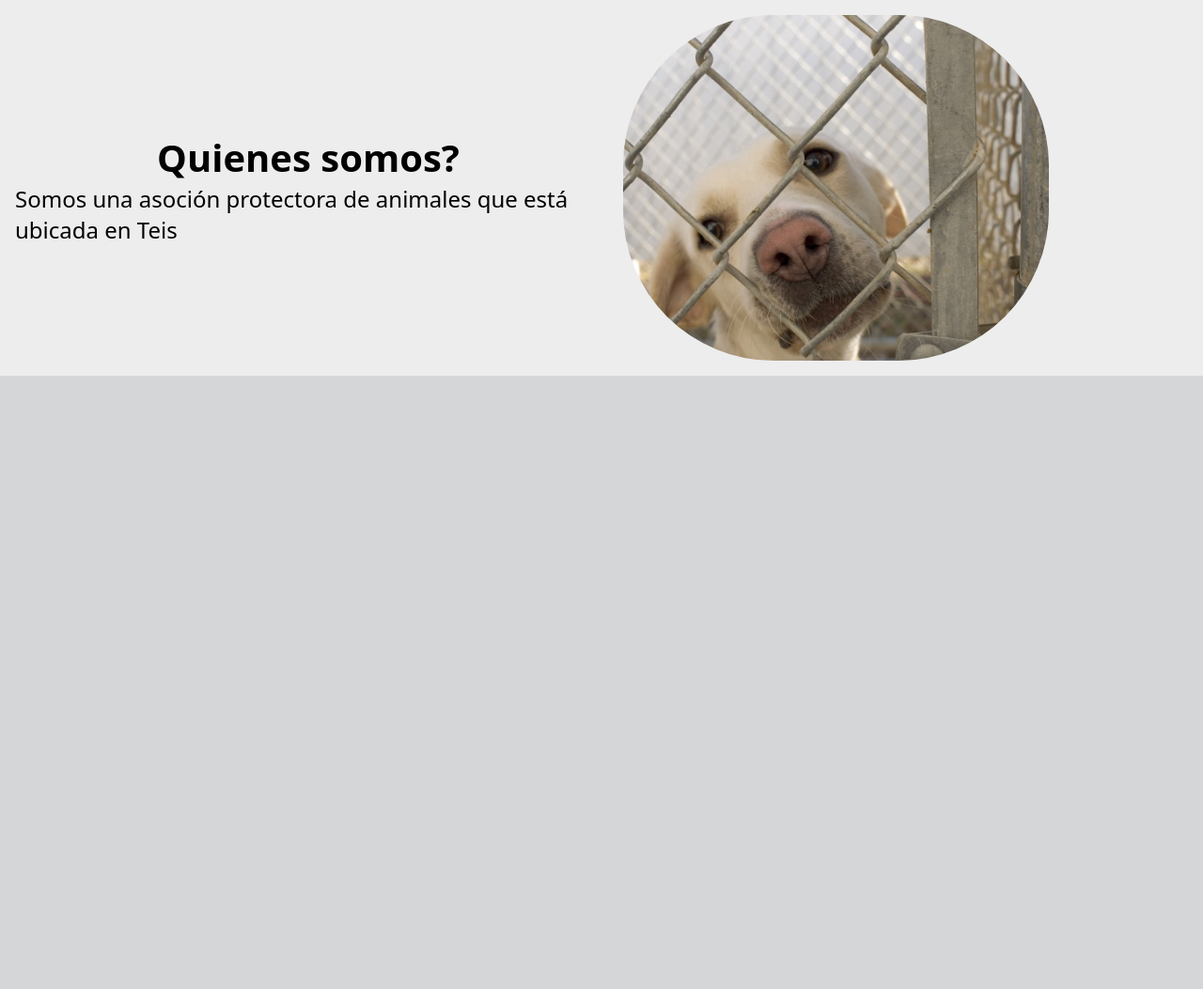
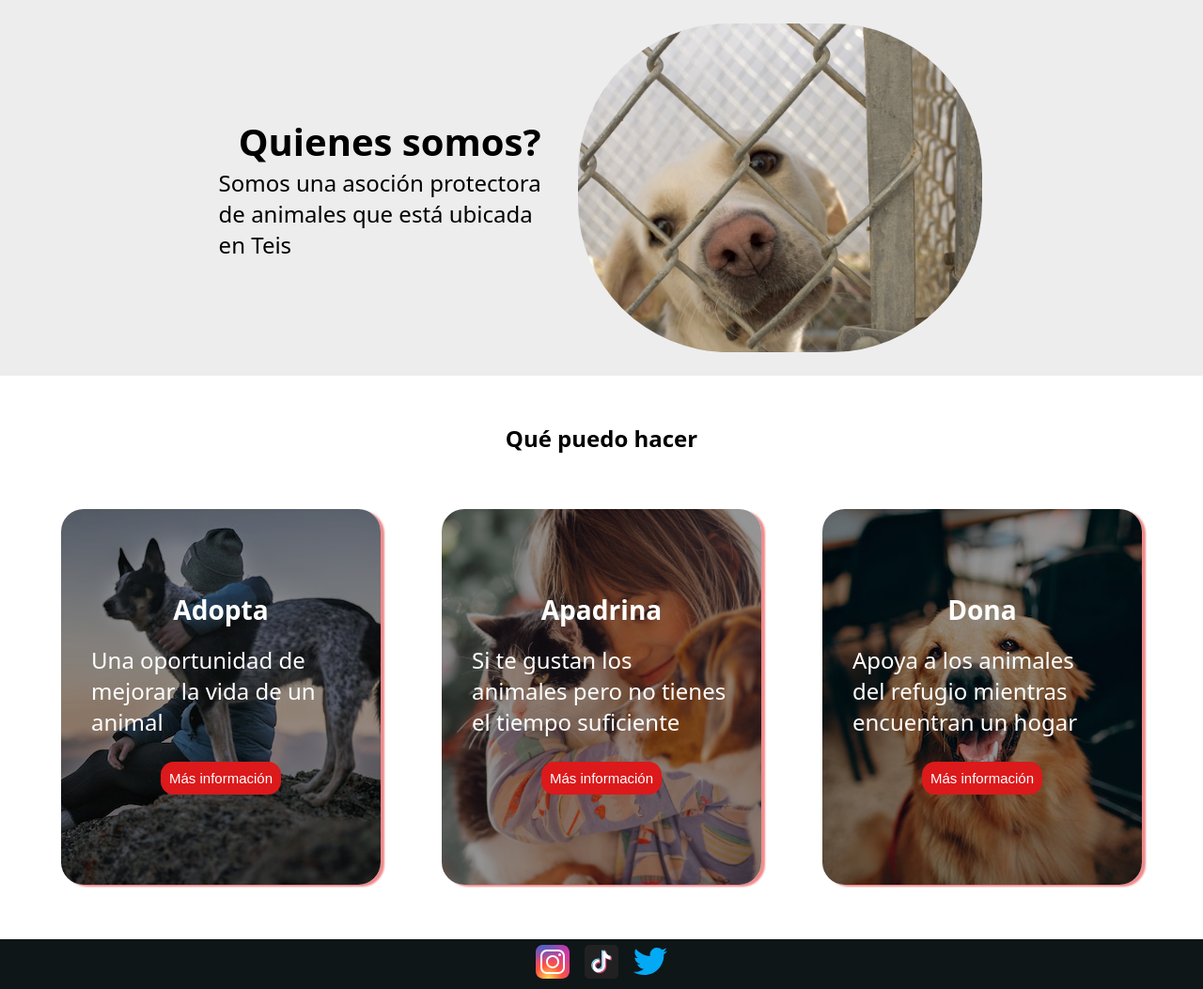
Before and after one commit to rubenfreiria/Proyecto, a PHP site: page / in a window 1280 px wide. Shown: the part 512-1565 px from the top of the page at 94% size. Before the commit the page ends 912 px from the top, so only its background shows below. Run offline with PHP 8.4, Linux system fonts and the light colour scheme.

Commit message:
Se añaden mas contenidos al index

```diff
--- a/index.html
+++ b/index.html
@@ -11,7 +11,7 @@
     <header>
       <nav id="menu">
         <div id="menuIzquierda">
-          <img class="elementoMenu" id="logoHeader" src="img\logoWhite.png" />
+          <img class="elementoMenu" id="logoHeader" src="./img/logos/logoWhite.png" />
           <h3>
             <a class="elementoMenu" id="h3Menu" href="index.html">Protectora</a>
           </h3>
@@ -45,13 +45,44 @@
     <section id="quienesSomos">
       <div id="containerQuienesSomos">
         <h2>Quienes somos?</h2>
-        <p>Somos una asoción protectora de animales
-          que está ubicada en Teis</p>
+        <p>Somos una asoción protectora de animales que está ubicada en Teis</p>
       </div>
       <div id="containerImgPerroEncerrado">
-        <img src="./img/perroJaula.jpg" alt="perroEncerrado">
+        <img src="./img/perroJaula.jpg" alt="perroEncerrado" />
       </div>
     </section>
-    <footer id="footer-index"></footer>
+    <section id="quePuedoHacer">
+      <h1>Qué puedo hacer</h1>
+      <div id="cardsContainer">
+        <div class="cardQuePuedohacer" id="cardAdopta">
+          <h3>Adopta</h3>
+          <p>Una oportunidad de mejorar la vida de un animal</p>
+          <button>Más información</button>
+        </div>
+        <div class="cardQuePuedohacer" id="cardApadrina">
+          <h3>Apadrina</h3>
+          <p>Si te gustan los animales pero no tienes el tiempo suficiente</p>
+          <button>Más información</button>
+        </div>
+        <div class="cardQuePuedohacer" id="cardDona">
+          <h3>Dona</h3>
+          <p>Apoya a los animales del refugio mientras encuentran un hogar</p>
+          <button>Más información</button>
+        </div>
+      </div>
+    </section>
+    <footer id="footer-index">
+      <div id="social">
+        <a>
+          <img id="twitter" src="./img/social/instagram.svg" alt="twitter" />
+        </a>
+        <a>
+          <img id="instagram" src="./img/social/tiktok.svg" alt="instagram" />
+        </a>
+        <a>
+          <img id="tiktok" src="./img/social/twitter.svg" alt="tiktok" />
+        </a>
+      </div>
+    </footer>
   </body>
 </html>
--- a/styles/styles.css
+++ b/styles/styles.css
@@ -132,6 +132,10 @@ a:active {
   color: var(--main-black);
 }
 
+.menuLink:hover {
+  background-color: var(--main-white);
+}
+
 #index-main {
   display: flex;
   align-items: center;
@@ -172,46 +176,143 @@ a:active {
 }
 
 /* Estilos quienes somos */
-#quienesSomos{
+#quienesSomos {
   width: 100%;
   height: 400px;
   background-color: var(--main-grey);
   display: flex;
   flex-direction: row;
+  justify-content: center;
+  align-items: center;
   padding: 16px;
 }
 
-#containerQuienesSomos{
-  width: 50%;
-  height: 100%;
+#containerQuienesSomos {
+  width: 380px;
+  height: 400px;
   display: flex;
   justify-content: center;
   align-items: center;
   flex-direction: column;
 }
 
-#containerQuienesSomos h2{
+#containerQuienesSomos h2 {
   color: black;
   font-size: 40px;
+  padding-right: 16px;
+  padding-left: 16px;
 }
 
-#containerQuienesSomos p{
+#containerQuienesSomos p {
   color: black;
   font-size: 24px;
+  padding-right: 8px;
+  padding-left: 8px;
 }
 
-#containerImgPerroEncerrado{
+#containerImgPerroEncerrado {
   display: flex;
   justify-content: center;
   align-items: center;
-  width: 40%;
   height: 100%;
+  padding-right: 10px;
+  padding-left: 10px;
 }
 
-#containerImgPerroEncerrado img{
-  height: 100%;
-  border-radius:10rem;
+#containerImgPerroEncerrado img {
+  height: 350px;
+  border-radius: 10rem;
 }
+
+@media screen and (max-width: 660px) {
+  #quienesSomos {
+    width: 100%;
+    height: 600px;
+    display: flex;
+    justify-content: space-between;
+    align-items: center;
+    flex-direction: column;
+  }
+
+  #containerImgPerroEncerrado img {
+    height: 280px;
+    border-radius: 10rem;
+  }
+}
+/* Fin estilos quienes somos */
+
+/* Inicio que puedo hacer */
+
+#quePuedoHacer {
+  width: 100%;
+  height: 600px;
+  background-color: var(--main-white);
+  display: flex;
+  align-items: center;
+  flex-direction: column;
+}
+
+#quePuedoHacer h1 {
+  padding-top: 50px;
+}
+
+.cardQuePuedohacer {
+  width: 340px;
+  height: 400px;
+  border-radius: 24px;
+  padding: 32px;
+  display: flex;
+  align-items: center;
+  justify-content: center;
+  flex-direction: column;
+  padding-top: 24px;
+  font-size: 24px;
+  color: var(--main-white);
+  box-shadow: 4px 2px 2px #e63f429c;
+}
+
+.cardQuePuedohacer p{
+  padding-top: 18px;
+  padding-bottom: 18px;
+}
+
+.cardQuePuedohacer button{
+  font-size: 15px;
+}
+
+#cardsContainer {
+  width: 100%;
+  height: 600px;
+  display: flex;
+  justify-content: space-evenly;
+  align-items: center;
+  flex-direction: row;
+}
+
+#cardAdopta {
+  background: url(/img/cards/cardAdopta.png) no-repeat;
+}
+
+#cardApadrina {
+  background: url(/img/cards/cardApadrina.png) no-repeat;
+}
+
+#cardDona {
+  background: url(/img/cards/cardDona.png) no-repeat;
+}
+
+/* Fin que puedo hacer */
+
+/* Inicio estilos footer */
+
+#footer-index {
+  display: flex;
+  justify-content: center;
+  align-items: center;
+  background-color: var(--main-black);
+}
+
+/* Fin estilos footer */
 
 /* Fin estilos index */
 
```
Also changed, not shown: img/cards/cardAdopta.png (added), img/cards/cardApadrina.png (added), img/cards/cardDona.png (added), img/logos/logo.png (renamed from img/logo.png), img/logos/logoWhite.png (renamed from img/logoWhite.png), img/social/instagram.svg (added), img/social/tiktok.svg (added), img/social/twitter.svg (added).
